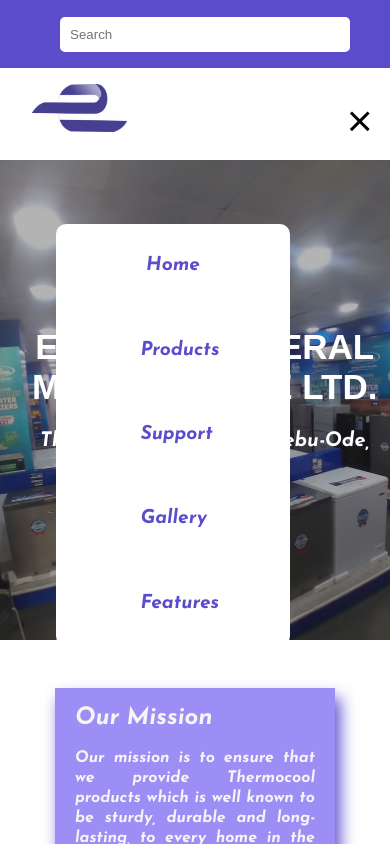
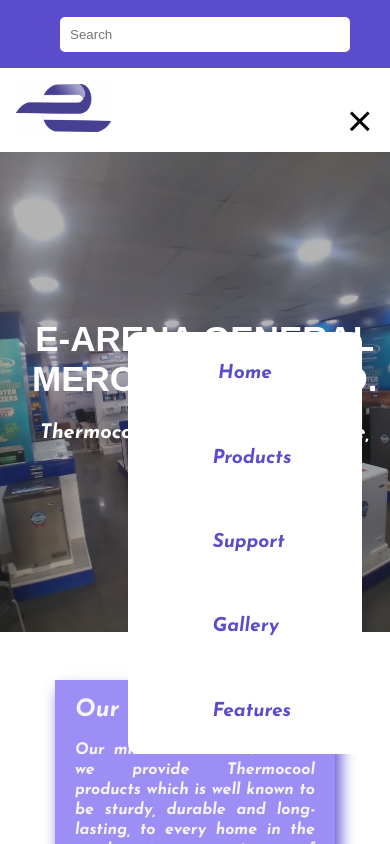
Before and after one commit to Yusufxcode/Electronic-showroom-website, a plain HTML site: page index.html in a window 390 px wide. Both pictures are taken after a click on the element 359 px from the left and 121 px from the top of the page. Shown: the top 844 px of the page. Drawn offline with Linux system fonts and the light colour scheme.

Commit message:
more response

```diff
--- a/styles.css
+++ b/styles.css
@@ -6,11 +6,13 @@ body {
     padding: 0;
     margin: 0;
     font-family: 'Josefin Sans', sans-serif;
+    overflow-y: hidden;
 }
 
 .container {
     margin: 0 auto;
-    overflow: auto;
+    overflow-y: hidden;
+    box-sizing: border-box;
 }
 
 .head1{
@@ -268,15 +270,15 @@ input[type=submit] {
         justify-content: center;
         align-items: center;
         position: absolute;
-        top: -1000px;
-        opacity: 0;
+        top: -62.5rem;
+        opacity: 1.5;
         background: #fff;
         transition: all 0.5s ease;
         width: 40%;
         line-height: 2rem;
         padding: 0;
-        margin-top: -630px;
-        margin-left: -600px;
+        margin-top: -38rem;
+        margin-left: -20rem;
     }
 
     /*.nav_menu {
@@ -397,6 +399,11 @@ input[type=submit] {
 }
 
 @media screen and (max-width: 480px){
+
+    .container{
+        overflow-y: hidden;
+    }
+
     #productcatalogue {
         display: grid;
         grid-template-columns: 1fr;
@@ -426,15 +433,16 @@ input[type=submit] {
         place-items: center;
         width: 60%;
         position: absolute;
-        top: -1000px;
-        margin-top: -620px;
-        margin-left: -350px;
+        top: 0;
+        left: 28rem;
+        margin-top: -32rem;
         opacity: 0;
         transition: all 0.9s ease;
-        height: 60vh;
+        height: 50vh;
         z-index: -1;
         background: #fff;
         border-radius: 10px;
+        box-sizing: border-box;
     }
 
     .nav_menu.active {
@@ -444,6 +452,7 @@ input[type=submit] {
         z-index: 99;
         height: 50vh;
         font-size: 1.6rem;
+        box-sizing: border-box;
     }
 
     .navbar_toggle .bar {
@@ -484,4 +493,14 @@ input[type=submit] {
     #mobile_mode.is-active .bar:nth-child(3) {
         transform: translateY(-8px) rotate(-45deg);
     }
+
+    .logo {
+        margin: 0;
+        padding: 0;
+    }
+
+    .logo img {
+        margin: 0 auto;
+    }
+
 }
```
